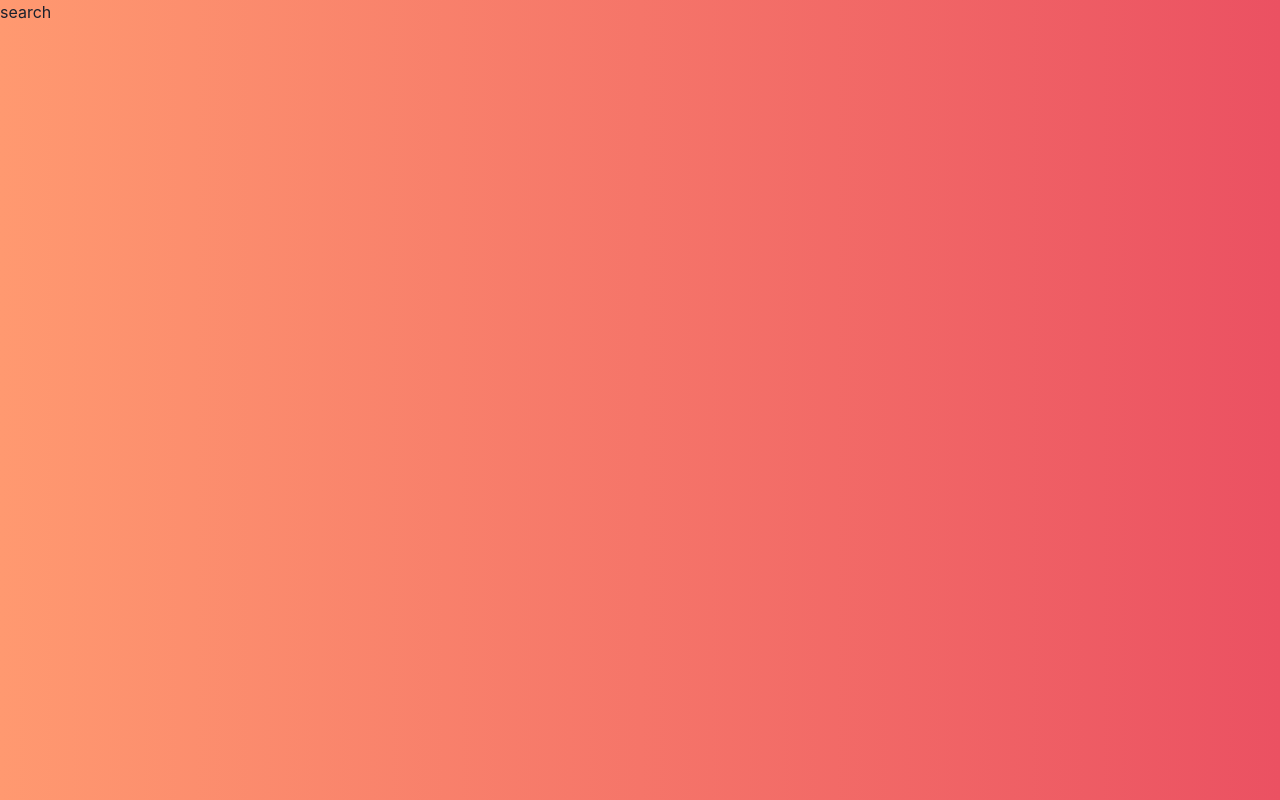
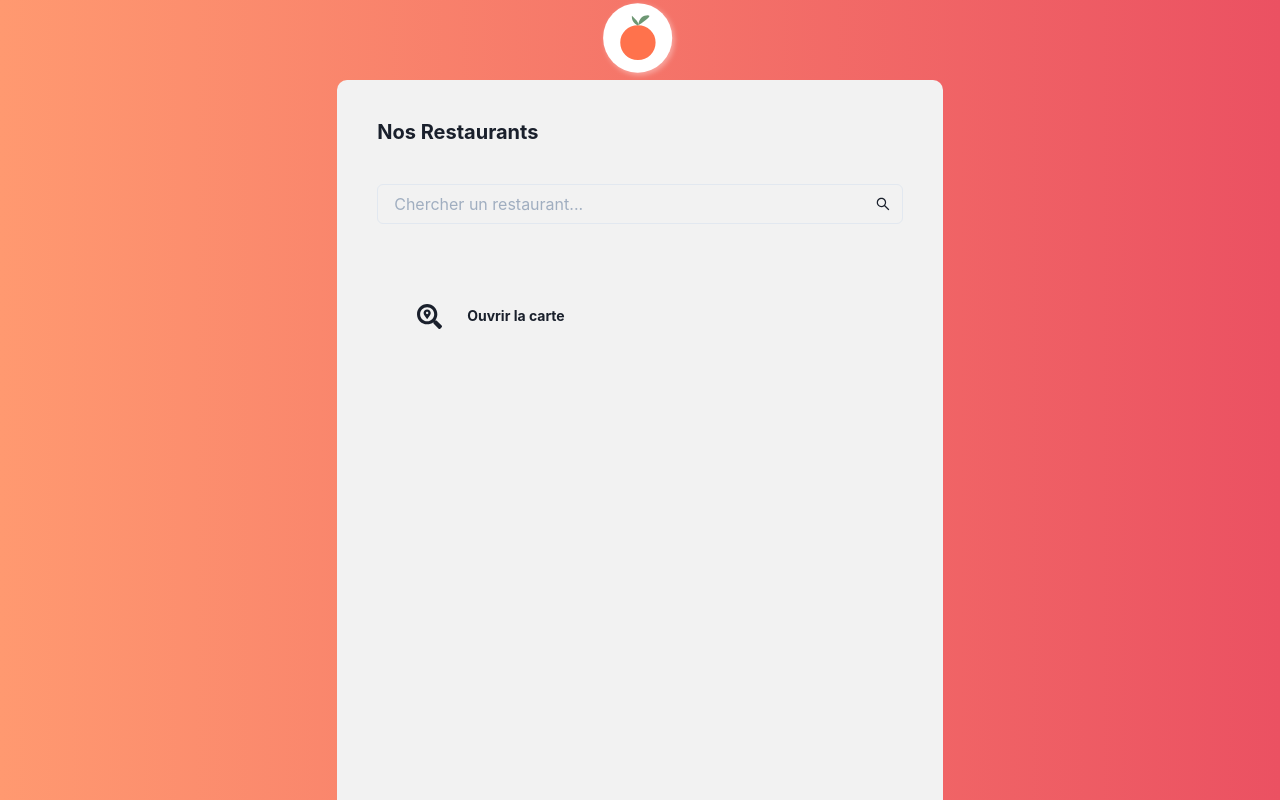
Before and after one commit to esomly19/GoodFood, a Next.js app in the folder front-end/: page /home/search in a window 1280 px wide. Built offline with nearby package versions, Linux system fonts and the light colour scheme.

Commit message:
Search/locate

```diff
--- a/front-end/components/HomeLayout.js
+++ b/front-end/components/HomeLayout.js
@@ -1,11 +1,13 @@
-import { Flex } from '@chakra-ui/react';
+import { Flex, ScaleFade } from '@chakra-ui/react';
 import React from "react";
 
 
 export default function HomeLayout(props) {
   return (
     <Flex h={'100vh'} w={'100vw'} flexDirection={"column"} bg={"linear-gradient(0.25turn,#FF9970, #EB5162)"}>
-      {props.children}
+      <ScaleFade initialScale={0.9} in={true}>
+        {props.children}
+      </ScaleFade>
     </Flex>
 
   )
--- a/front-end/pages/home/search.js
+++ b/front-end/pages/home/search.js
@@ -1,9 +1,69 @@
 import HomeLayout from '../../components/HomeLayout';
+import {
+  Container,
+  Flex,
+  Heading,
+  Image,
+  Input,
+  InputGroup,
+  InputRightElement,
+  Text,
+} from '@chakra-ui/react';
+import { AiOutlineSearch } from 'react-icons/ai';
+import { useState } from 'react';
+import { GoLocation } from 'react-icons/go';
+import { FaSearchLocation } from 'react-icons/fa';
+import Router from 'next/router';
+
 
 export default function search(props){
+  const [restaurants,setRestaurants]=useState([]);
+
+
+  const renderRestaurants = (restaurant,index) =>{
+    return(
+      <Flex justifyContent={"left"}padding={10} key={index}>
+        <Flex marginRight={25} justifyContent={"center"} alignItems={"center"}>
+          <GoLocation size={25}/>
+        </Flex>
+        <Flex flexDirection={"column"} justifyContent={"center"} alignItems={"center"}>
+          <Heading size={"xs"}>{restaurant.ville+", "+restaurant.pays}</Heading>
+          <Text>{restaurant.adresse}</Text>
+          <Text>{restaurant.tel}</Text>
+        </Flex>
+      </Flex>
+    );
+  }
   return(
     <HomeLayout>
-      <div>search</div>
+      <Flex height={"10vh"} justifyContent={"center"} width={"100%"}>
+        <Image src={"/goodfood-apple.svg"}/>
+      </Flex>
+      <Container h={"90vh"} bg={"goodfood.grey"} className={"container-auth"} borderTopRadius={10}>
+       <Flex padding={10} flexDirection={"column"} maxHeight={"100%"}>
+         <Heading as='h4' size='md'>
+           Nos Restaurants
+         </Heading>
+         <InputGroup marginTop={10}>
+           <Input placeholder='Chercher un restaurant...' />
+           <InputRightElement children={<AiOutlineSearch style={{cursor:"pointer"}}/>} />
+         </InputGroup>
+         <Flex height={"100%"} flexDirection={"column"} overflowY={"scroll"} marginTop={10}>
+           {
+             restaurants.map(renderRestaurants)
+           }
+           <Flex justifyContent={"left"} padding={10} cursor={"pointer"} onClick={()=>Router.push("/home/locate")}>
+             <Flex marginRight={25} justifyContent={"center"} alignItems={"center"}>
+               <FaSearchLocation size={25}/>
+             </Flex>
+             <Flex flexDirection={"column"} justifyContent={"center"} alignItems={"center"}>
+               <Heading size={"xs"}>Ouvrir la carte</Heading>
+             </Flex>
+           </Flex>
+
+         </Flex>
+       </Flex>
+      </Container>
     </HomeLayout>
 
   );
```
Also changed, not shown: front-end/pages/home/locate.js (+5 -7 lines).
